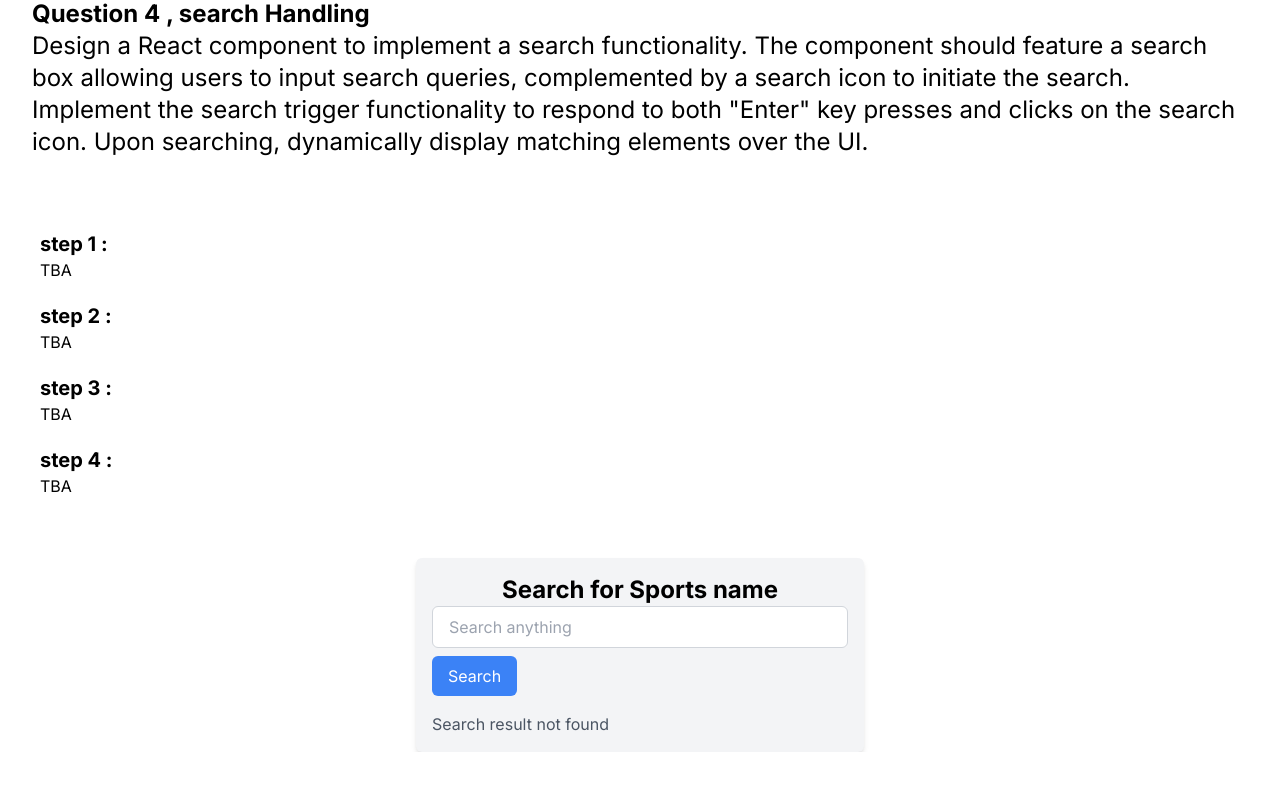
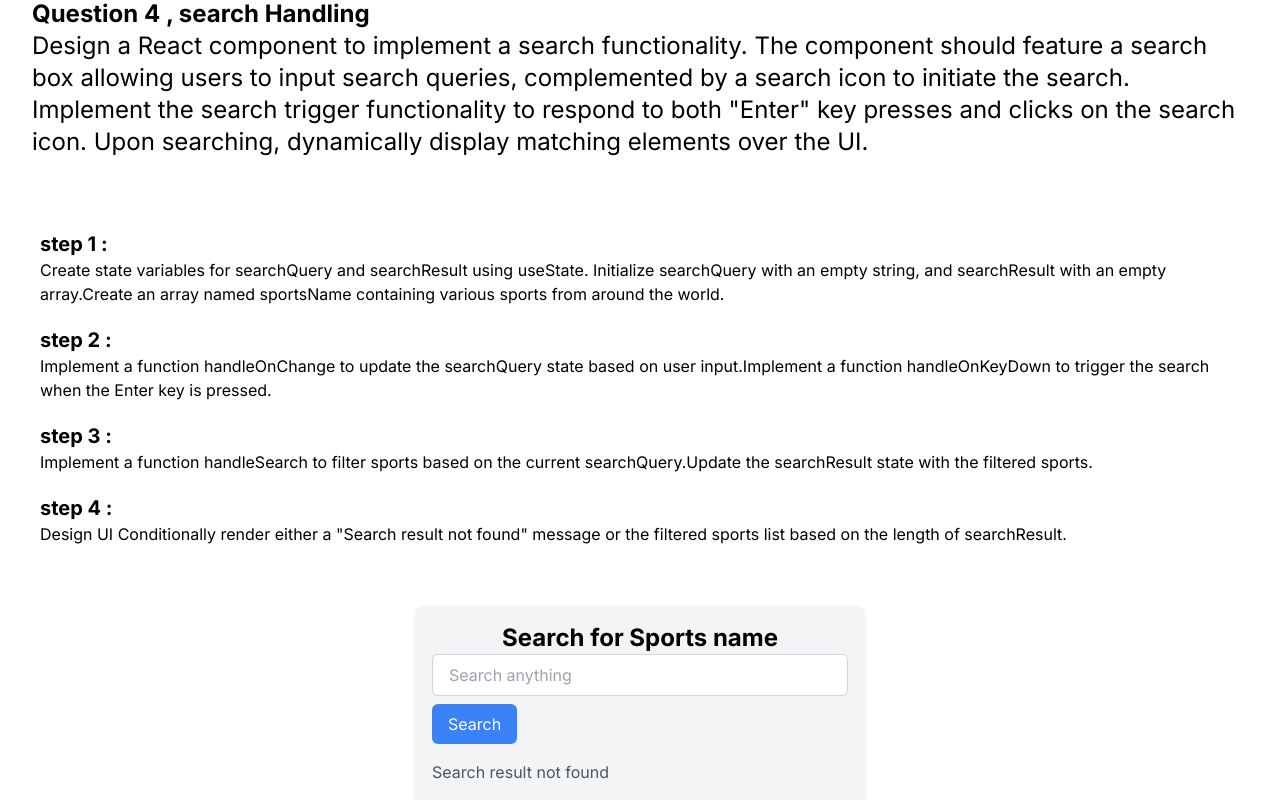
Before and after one commit to Sakib-203-15-3883/Learn-React-in-depth, a Next.js app: page /conceptual_practice in a window 1280 px wide. Shown: the part 2734-3534 px from the top of the page. Before the commit the page ends 3486 px from the top, so only its background shows below. Built offline with nearby package versions, Linux system fonts and the light colour scheme.

Commit message:
update question 4

```diff
--- a/src/app/conceptual_practice/page.jsx
+++ b/src/app/conceptual_practice/page.jsx
@@ -139,24 +139,26 @@ const Conceptual_practice = () => {
           <li className="mt-5 mb-5">
             <span className="font-bold text-xl">step 1 :</span>
             <br />
-            TBA
+            Create state variables for searchQuery and searchResult using useState.
+            Initialize searchQuery with an empty string, and searchResult with an empty array.Create an array named sportsName containing various sports from around the world.
           </li>
 
           <li className="mt-5 mb-5">
             <span className="font-bold text-xl">step 2 :</span>
             <br />
-            TBA
+            Implement a function handleOnChange to update the searchQuery state based on user input.Implement a function handleOnKeyDown to trigger the search when the Enter key is pressed.
           </li>
           <li className="mt-5 mb-5">
             <span className="font-bold text-xl">step 3 :</span>
             <br />
-            TBA
+            Implement a function handleSearch to filter sports based on the current searchQuery.Update the searchResult state with the filtered sports.
           </li>
 
           <li className="mt-5 mb-5">
             <span className="font-bold text-xl">step 4 :</span>
             <br />
-            TBA
+            Design UI
+            Conditionally render either a "Search result not found" message or the filtered sports list based on the length of searchResult.
           </li>
         </ul>
 
```
